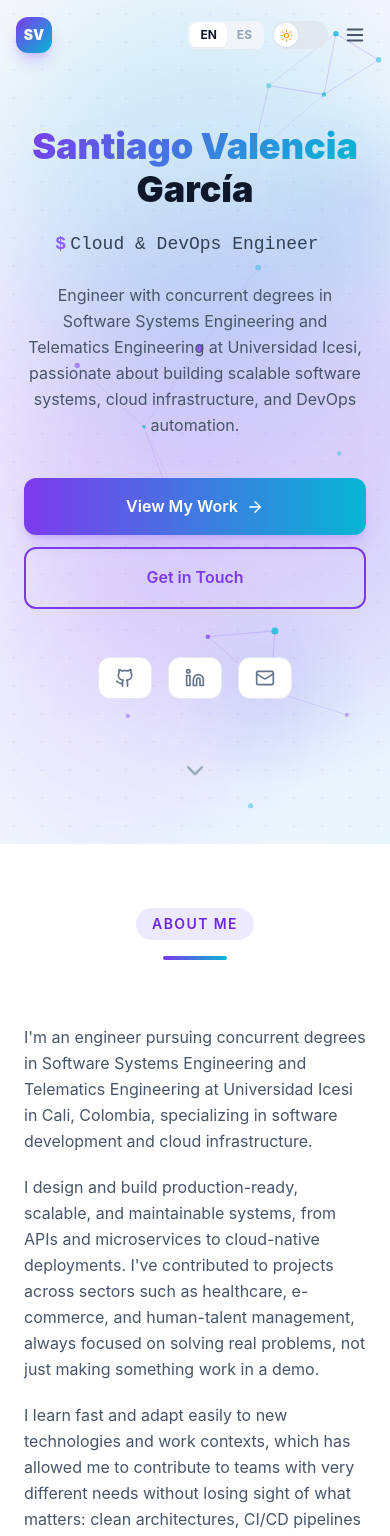
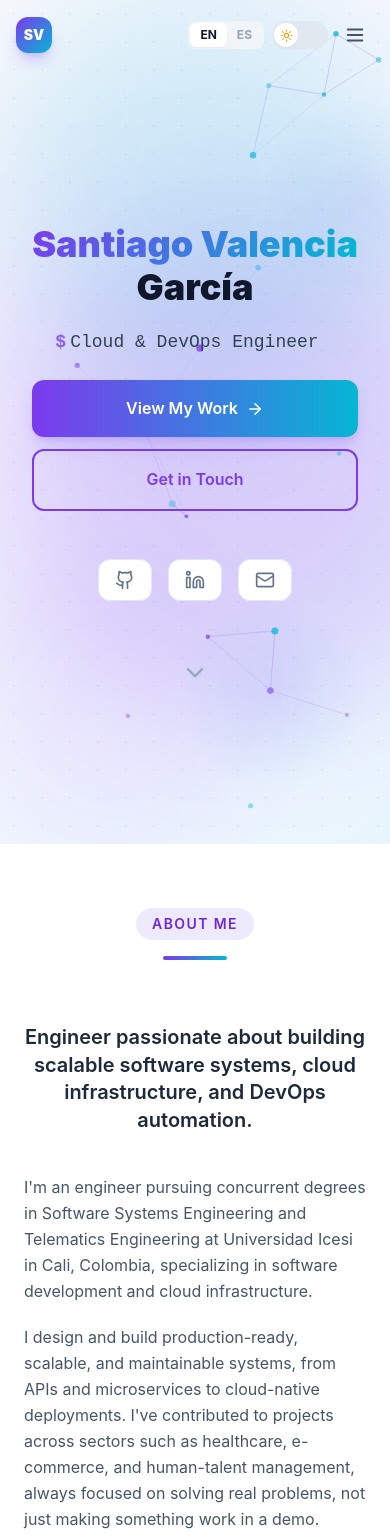
Before and after one commit to Tiago0507/Tiago0507.github.io, a React (Create React App) app: page / in a window 390 px wide. Shown: the top 1536 px of the page. Built offline with nearby package versions, Linux system fonts and the light colour scheme.

Commit message:
feat: refine hero/about copy and day flyer, add mobile touch interactivity

```diff
--- a/src/components/About.tsx
+++ b/src/components/About.tsx
@@ -26,6 +26,11 @@ const About: React.FC = () => {
           </div>
           <div className="reveal reveal-delay-2 w-16 h-1 bg-gradient-to-r from-violet-600 to-cyan-500 mx-auto rounded-full" />
         </div>
+
+        {/* Lead statement */}
+        <p className="reveal reveal-delay-1 max-w-3xl mx-auto mb-10 text-center text-xl md:text-2xl font-semibold text-slate-800 dark:text-slate-100 leading-snug">
+          {about.lead}
+        </p>
 
         {/* Bio narrative */}
         <div className="reveal reveal-delay-2 max-w-3xl mx-auto mb-16 space-y-5">
--- a/src/components/Hero.tsx
+++ b/src/components/Hero.tsx
@@ -170,14 +170,6 @@ const Hero: React.FC = () => {
           <span aria-hidden="true" className="animate-blink text-violet-500 dark:text-violet-400 font-bold text-xl">|</span>
         </div>
 
-        {/* Bio */}
-        <p
-          className="text-base md:text-lg text-slate-600 dark:text-slate-400 mb-10 max-w-2xl mx-auto leading-relaxed animate-fade-in"
-          style={{ animationDelay: '0.3s' }}
-        >
-          {t.hero.bio}
-        </p>
-
         {/* CTA Buttons */}
         <div
           className="flex flex-col sm:flex-row flex-wrap gap-3 sm:gap-4 justify-center mb-12 animate-fade-in"
--- a/src/components/StarField.tsx
+++ b/src/components/StarField.tsx
@@ -78,7 +78,20 @@ const StarField: React.FC = () => {
       const rect = canvas.getBoundingClientRect();
       mouseRef.current = { x: e.clientX - rect.left, y: e.clientY - rect.top };
     };
+    // Touch support so the particles react to a finger on mobile, like the mouse on desktop
+    const onTouch = (e: TouchEvent) => {
+      const touch = e.touches[0];
+      if (!touch) return;
+      const rect = canvas.getBoundingClientRect();
+      mouseRef.current = { x: touch.clientX - rect.left, y: touch.clientY - rect.top };
+    };
+    const onTouchEnd = () => {
+      mouseRef.current = { x: -9999, y: -9999 };
+    };
     window.addEventListener('mousemove', onMove, { passive: true });
+    window.addEventListener('touchmove', onTouch, { passive: true });
+    window.addEventListener('touchstart', onTouch, { passive: true });
+    window.addEventListener('touchend', onTouchEnd, { passive: true });
 
     const spawnRocket = () => {
       const speed = 3.2 + Math.random() * 1.6;
@@ -334,6 +347,9 @@ const StarField: React.FC = () => {
       }
       return () => {
         window.removeEventListener('mousemove', onMove);
+        window.removeEventListener('touchmove', onTouch);
+        window.removeEventListener('touchstart', onTouch);
+        window.removeEventListener('touchend', onTouchEnd);
         ro.disconnect();
       };
     }
@@ -509,6 +525,9 @@ const StarField: React.FC = () => {
       ro.disconnect();
       document.removeEventListener('visibilitychange', sync);
       window.removeEventListener('mousemove', onMove);
+      window.removeEventListener('touchmove', onTouch);
+      window.removeEventListener('touchstart', onTouch);
+      window.removeEventListener('touchend', onTouchEnd);
     };
   }, [isDark]);
 
--- a/src/translations/index.ts
+++ b/src/translations/index.ts
@@ -14,12 +14,12 @@ const translations = {
         "Cloud & DevOps Engineer",
         "Full Stack Developer",
       ],
-      bio: "Engineer with concurrent degrees in Software Systems Engineering and Telematics Engineering at Universidad Icesi, passionate about building scalable software systems, cloud infrastructure, and DevOps automation.",
       viewWork: "View My Work",
       getInTouch: "Get in Touch",
     },
     about: {
       badge: "About Me",
+      lead: "Engineer passionate about building scalable software systems, cloud infrastructure, and DevOps automation.",
       bio: [
         `I'm an engineer pursuing concurrent degrees in Software Systems Engineering and Telematics Engineering at Universidad Icesi in Cali, Colombia, specializing in software development and cloud infrastructure.`,
         `I design and build production-ready, scalable, and maintainable systems, from APIs and microservices to cloud-native deployments. I've contributed to projects across sectors such as healthcare, e-commerce, and human-talent management, always focused on solving real problems, not just making something work in a demo.`,
@@ -182,12 +182,12 @@ const translations = {
         "Ingeniero Cloud & DevOps",
         "Desarrollador Full Stack",
       ],
-      bio: "Ingeniero con simultaneidad de carreras en Ingeniería de Sistemas e Ingeniería Telemática en la Universidad Icesi, apasionado por construir sistemas de software escalables, infraestructura en la nube y automatización DevOps.",
       viewWork: "Ver mi trabajo",
       getInTouch: "Contáctame",
     },
     about: {
       badge: "Sobre mí",
+      lead: "Ingeniero apasionado por construir sistemas de software escalables, infraestructura en la nube y automatización DevOps.",
       bio: [
         `Soy Ingeniero con simultaneidad de carreras en Ingeniería de Sistemas e Ingeniería Telemática en la Universidad Icesi, Cali, Colombia, con especialización en desarrollo de software e infraestructura en la nube.`,
         `Diseño y construyo sistemas listos para producción, escalables y mantenibles, desde APIs y microservicios hasta despliegues cloud-native. He participado en proyectos en sectores como salud, comercio electrónico y gestión de talento humano, siempre con foco en resolver problemas concretos, no solo en hacer que algo funcione en una demo.`,
```
